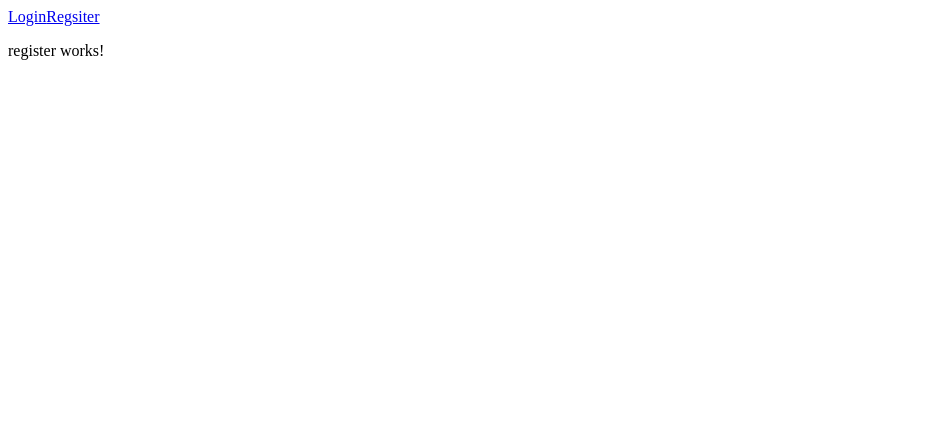
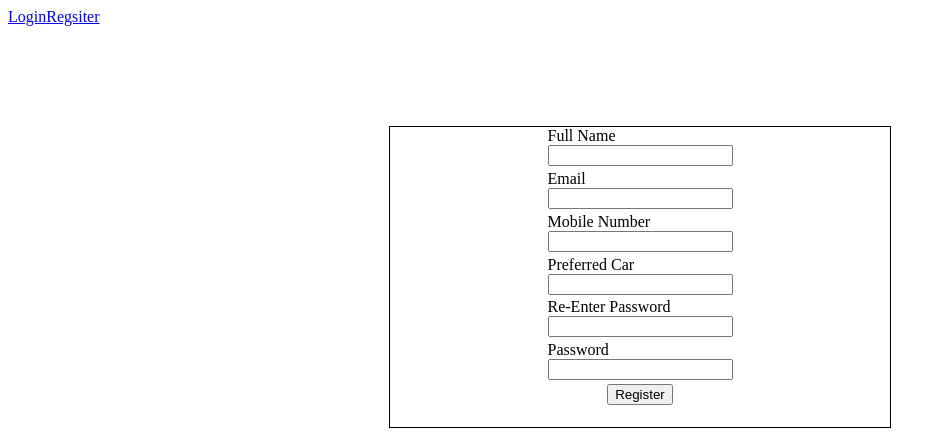
Before and after one commit to Subaszh/car-pool-angular5, an Angular app in the folder angular-5-client/: page /register in a window 1280 px wide. Shown: the top 444 px of the page, without its empty margins (0-946 px from the left). Built offline with nearby package versions, Linux system fonts and the light colour scheme.

Commit message:
Add Register Template with model bindings

```diff
--- a/angular-5-client/src/app/login/login.component.html
+++ b/angular-5-client/src/app/login/login.component.html
@@ -1,11 +1,10 @@
-<section class="lgn-sec">
-  <form class="lgn-form" #lgnForm="ngForm">
+<section class="fm-con">
+  <form class="lgn-form fm" #lgnForm="ngForm" novalidate>
 
     <div class="form-group">
       <label for="username">User Name</label>
-      <input type="text" [(ngModel)]="user.name" class="form-control" name="username" id="username" required>
+      <input type="text" [(ngModel)]="user.name" class="form-control" name="username" id="username" minlength="6" required #name="ngModel">
     </div>
-
     <div class="form-group">
       <label for="password">Password</label>
       <input type="password" class="form-control" [(ngModel)]="user.pass" name="password" id="password" required>
@@ -16,4 +15,5 @@
     </div>
 
   </form>
+
 </section>
--- a/angular-5-client/src/app/login/login.component.scss
+++ b/angular-5-client/src/app/login/login.component.scss
@@ -1,11 +1,11 @@
-.lgn-sec {
+.fm-con {
   height: 300px;
   width: 500px;
   margin: 100px auto;
   border: 1px solid black;
 }
 
-.lgn-form {
+.fm {
   display: flex;
   flex-direction: column;
   height: 100%;
@@ -14,7 +14,7 @@
 }
 
 .form-group {
-  height: 80px;
+  height: 60px;
   label {
     display: block;
   }
--- a/angular-5-client/src/app/login/login.component.ts
+++ b/angular-5-client/src/app/login/login.component.ts
@@ -17,4 +17,8 @@ export class LoginComponent implements OnInit {
   ngOnInit() {
   }
 
+  print(a) {
+    console.log(a);
+  }
+
 }
--- a/angular-5-client/src/app/register/register.component.html
+++ b/angular-5-client/src/app/register/register.component.html
@@ -1,3 +1,39 @@
-<p>
-  register works!
-</p>
+<section class="fm-con">
+  <form class="reg-form fm" #regForm="ngForm" novalidate>
+
+    <div class="form-group">
+      <label for="username">Full Name</label>
+      <input type="text" [(ngModel)]="newUser.name" class="form-control" name="username" id="username" required>
+    </div>
+
+    <div class="form-group">
+      <label for="email">Email</label>
+      <input type="text" [(ngModel)]="newUser.email" class="form-control" name="email" id="email" required>
+    </div>
+
+    <div class="form-group">
+      <label for="mobile">Mobile Number</label>
+      <input type="text" [(ngModel)]="newUser.mobile" class="form-control" name="mobile" id="mobile" required>
+    </div>
+
+    <div class="form-group">
+      <label for="preferredCar">Preferred Car</label>
+      <input type="text" [(ngModel)]="newUser.preferredCar" class="form-control" name="preferredCar" id="preferredCar" required>
+    </div>
+
+    <div class="form-group">
+      <label for="password">Re-Enter Password</label>
+      <input type="password" class="form-control" [(ngModel)]="newUser.pass" name="password" id="password" required>
+    </div>
+
+    <div class="form-group">
+      <label for="password_d">Password</label>
+      <input type="password_d" class="form-control" [(ngModel)]="newUser.pass_d" name="password_d" id="password_d" required>
+    </div>
+
+    <div class="form-group">
+      <button type="submit" class="btn btn-success" class="form-submit">Register</button>
+    </div>
+
+  </form>
+</section>
--- a/angular-5-client/src/app/register/register.component.ts
+++ b/angular-5-client/src/app/register/register.component.ts
@@ -3,10 +3,17 @@ import { Component, OnInit } from '@angular/core';
 @Component({
   selector: 'app-register',
   templateUrl: './register.component.html',
-  styleUrls: ['./register.component.scss']
+  styleUrls: ['./register.component.scss', '../login/login.component.scss']
 })
+
 export class RegisterComponent implements OnInit {
-
+  newUser = {
+    name: '',
+    email: '',
+    mobile: '',
+    pass: '',
+    pwd: ''
+  }
   constructor() { }
 
   ngOnInit() {
```
